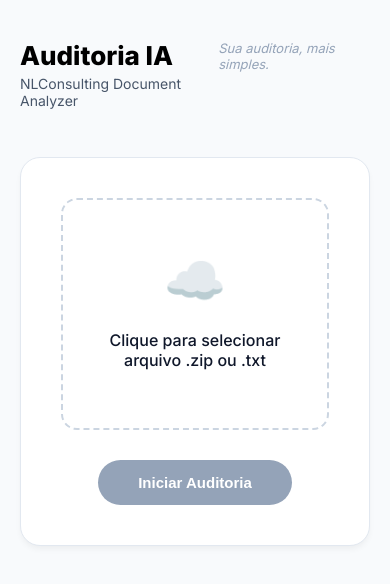
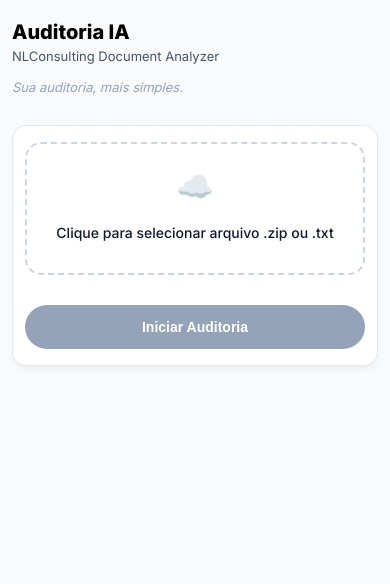
Before and after one commit to camila-cavalcante23/projeto-auditoria-nlc, a React app in the folder frontend/: page / in a window 390 px wide. Shown: the top 584 px of the page. Built offline with nearby package versions, Linux system fonts and the light colour scheme; the HTML template or start-up script is replaced by a standard one.

Commit message:
ajuste do css

```diff
--- a/frontend/src/App.css
+++ b/frontend/src/App.css
@@ -293,3 +293,164 @@ td {
   font-size: 0.75rem;
   color: #666;
 }
+
+@media (max-width: 992px) {
+  .main-container {
+    padding: 30px 16px;
+  }
+
+  .upload-card {
+    padding: 30px 20px;
+  }
+
+  .drop-zone {
+    padding: 40px 16px;
+  }
+
+  .results-header {
+    flex-direction: column;
+    align-items: flex-start;
+    gap: 15px;
+  }
+
+  .btn-export-premium {
+    width: 100%;
+    justify-content: center;
+  }
+
+  th,
+  td {
+    padding: 12px 16px;
+  }
+}
+
+
+
+@media (max-width: 768px) {
+  .main-container {
+    padding: 20px 12px;
+  }
+
+
+  .app-header {
+    flex-direction: column;
+    gap: 15px;
+    align-items: flex-start;
+    margin-bottom: 30px;
+  }
+
+  .brand-section h1 {
+    font-size: 22px;
+  }
+
+  .brand-section p,
+  .slogan-section p {
+    font-size: 13px;
+  }
+
+
+  .upload-card {
+    padding: 20px 15px;
+    border-radius: 14px;
+  }
+
+  .drop-zone {
+    padding: 30px 12px;
+  }
+
+  .upload-icon {
+    font-size: 36px;
+  }
+
+  .file-name {
+    font-size: 14px;
+  }
+
+  .upload-instructions {
+    font-size: 13px;
+  }
+
+  .btn-audit {
+    width: 100%;
+    padding: 14px;
+  }
+
+
+  .results-header {
+    padding: 15px;
+  }
+
+  .subtitle {
+    font-size: 0.8rem;
+  }
+
+
+  .table-container {
+    overflow-x: auto;
+  }
+
+  table {
+    min-width: 700px;
+  }
+
+  th {
+    font-size: 11px;
+    padding: 10px;
+  }
+
+  td {
+    font-size: 13px;
+    padding: 10px;
+  }
+
+  .status-badge {
+    font-size: 12px;
+    padding: 4px 10px;
+  }
+
+  .risk-badge {
+    font-size: 0.75rem;
+    padding: 4px 8px;
+  }
+
+  .anomaly-text {
+    max-width: 120px;
+    font-size: 0.65rem;
+  }
+}
+
+@media (max-width: 480px) {
+  .brand-section h1 {
+    font-size: 20px;
+  }
+
+  .upload-card {
+    padding: 16px 12px;
+  }
+
+  .drop-zone {
+    padding: 24px 10px;
+  }
+
+  .upload-icon {
+    font-size: 30px;
+  }
+
+  .btn-export-premium {
+    width: 100%;
+    font-size: 14px;
+    padding: 10px;
+  }
+
+  .btn-audit {
+    font-size: 14px;
+  }
+
+  .vendor-cnpj {
+    font-size: 0.7rem;
+  }
+
+  .anomaly-text {
+    max-width: 100px;
+  }
+}
--- a/frontend/src/App.jsx
+++ b/frontend/src/App.jsx
@@ -16,7 +16,7 @@ function App() {
     formData.append('file', file);
 
     try {
-      const response = await axios.post('https://projeto-auditoria-nlc.onrender.com/processar', formData);
+      const response = await axios.post('http://127.0.0.1:8000/processar', formData);
 
       if (response.data) {
         setResults(response.data.resultados || []);
```
